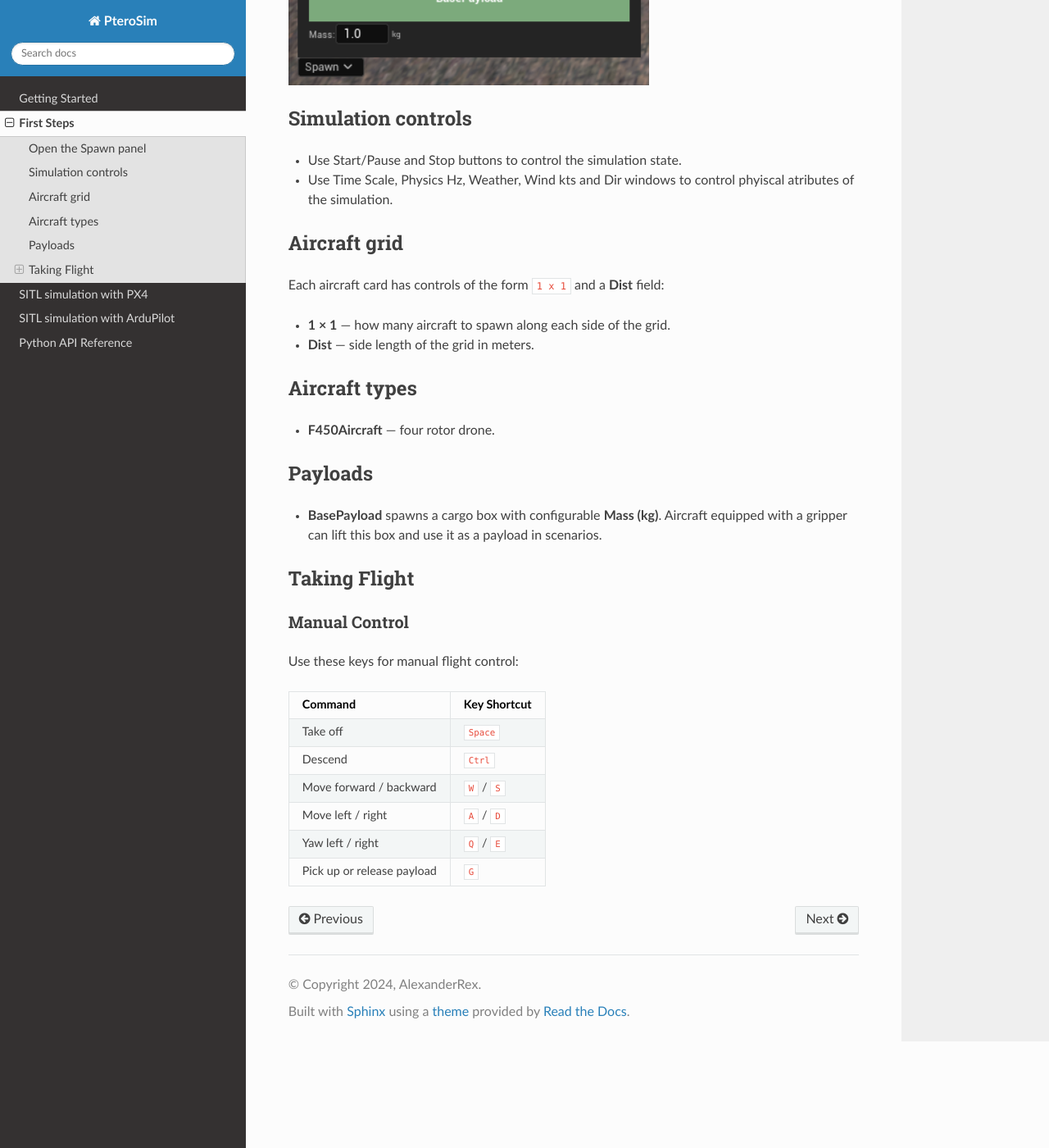
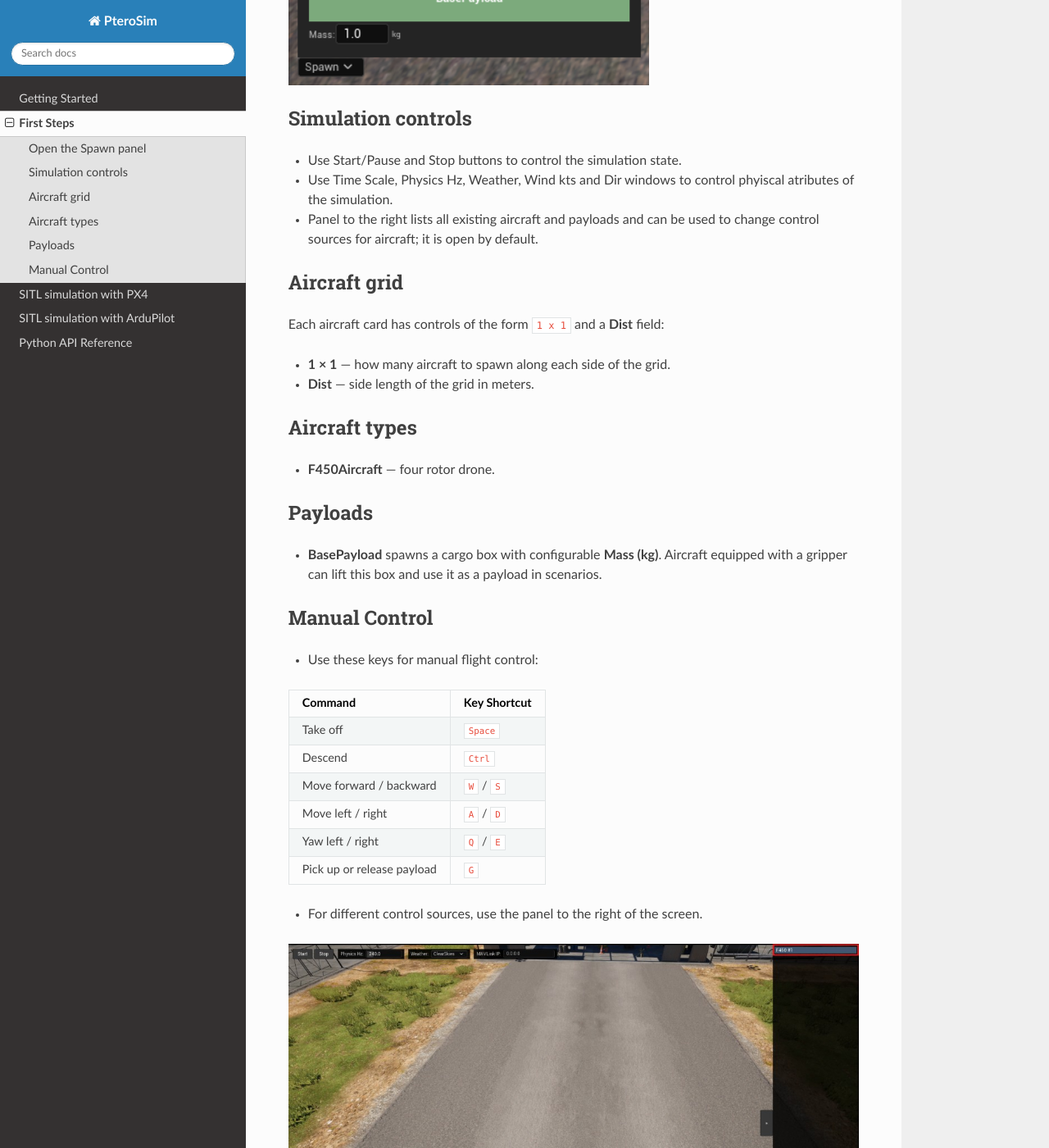
Before and after one commit to AlexanderRex/PteroSimDocs, a Sphinx documentation site: the page built from docs/source/first_steps.rst, in a window 1280 px wide and 1400 px high, scrolled down 523 px. Shown: the whole window at 82% size. Built offline with Sphinx 7.4.7 and the Read the Docs theme 3.1.0, drawn with Linux system fonts in a browser that asks for light colours.

```diff
--- a/docs/source/first_steps.rst
+++ b/docs/source/first_steps.rst
@@ -16,7 +16,7 @@ Simulation controls
 
 * Use Start/Pause and Stop buttons to control the simulation state.
 * Use Time Scale, Physics Hz, Weather, Wind kts and Dir windows to control phyiscal atributes of the simulation.
-
+* Panel to the right lists all existing aircraft and payloads and can be used to change control sources for aircraft; it is open by default.
 
 Aircraft grid
 -------------
@@ -38,13 +38,10 @@ Payloads
   Aircraft equipped with a gripper can lift this box and use it as a payload in scenarios.
 
 
-Taking Flight
--------------
+Manual Control
+--------------
 
-Manual Control
-^^^^^^^^^^^^^^
-
-Use these keys for manual flight control:
+* Use these keys for manual flight control:
 
 .. list-table::
    :header-rows: 1
@@ -63,3 +60,8 @@ Use these keys for manual flight control:
      - ``Q`` / ``E``
    * - Pick up or release payload
      - ``G``
+* For different control sources, use the panel to the right of the screen.
+
+.. image:: Images/control_source_panel.png
+   :alt: Right-side panel with aircraft control source selector
+   :class: no-float-left
```
Also changed, not shown: docs/source/sitl_simulation_ardupilot.rst (+11 -4 lines), docs/source/sitl_simulation_px4.rst (+13 -7 lines), docs/source/Images/control_source_ardupilot.png (added), docs/source/Images/control_source_panel.png (added), docs/source/Images/control_source_px4.png (added).
